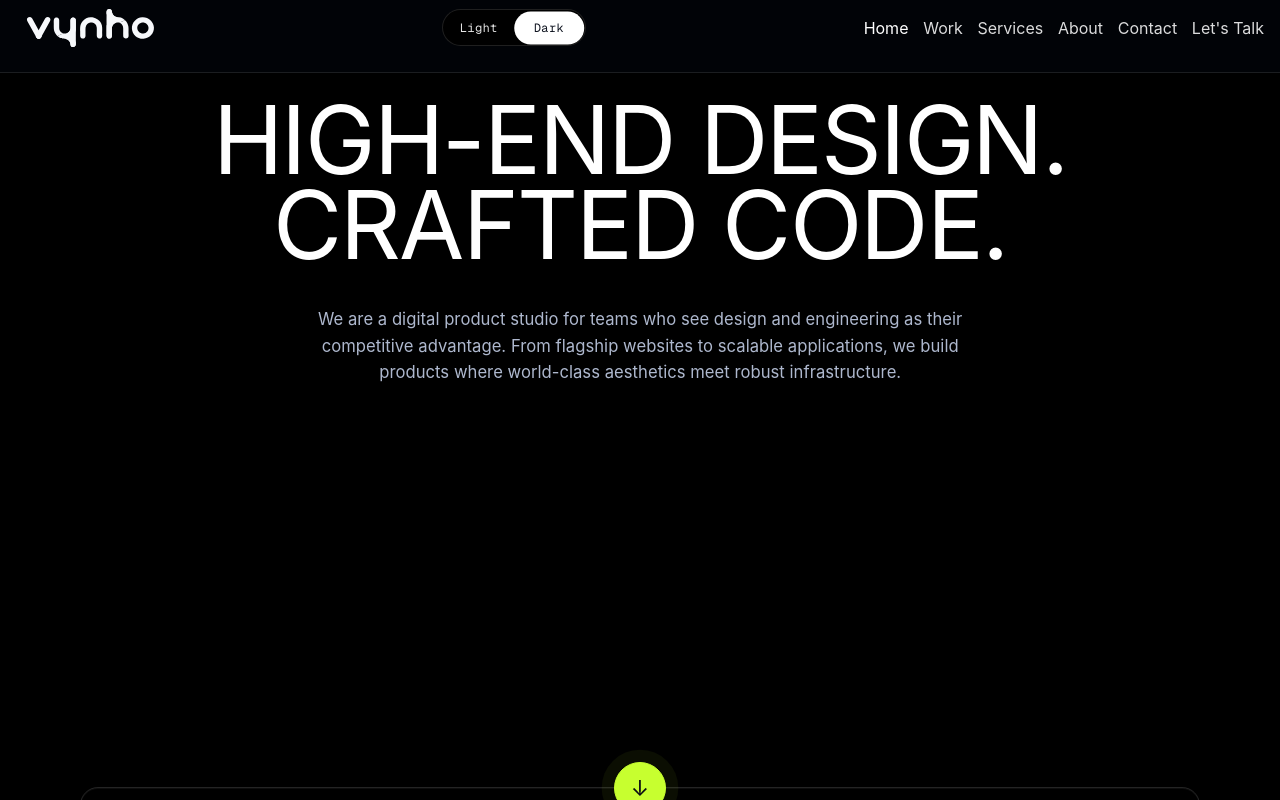
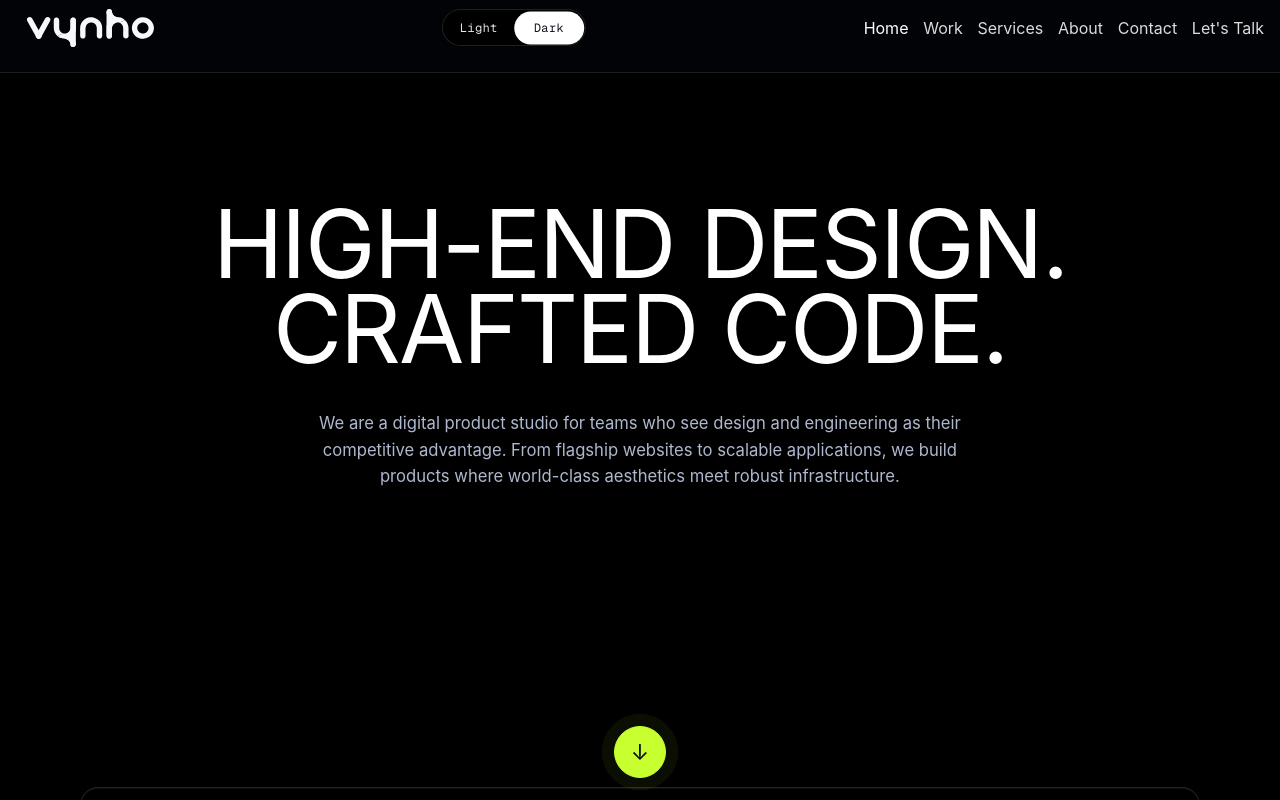
Before and after one commit to vynho-dev/vynho-website, a React (Vite) app: page / in a window 1280 px wide. Shown: the top 800 px of the page. Built offline with nearby package versions, Linux system fonts and the light colour scheme; a web font is replaced by a local one.

Commit message:
home light/dark theme fix

```diff
--- a/src/components/about/AboutHero.tsx
+++ b/src/components/about/AboutHero.tsx
@@ -1,4 +1,3 @@
-import { Reveal } from '@/components/motion/Reveal'
 import { HeroTextAnimation } from '@/components/motion/HeroTextAnimation'
 
 export function AboutHero() {
@@ -17,11 +16,6 @@ export function AboutHero() {
           titleClassName="vabt-hero-title"
           copyClassName="vabt-hero-copy"
         />
-        <Reveal delayMs={200}>
-          <a className="vabt-down-btn" href="#metrics" aria-label="Scroll to metrics">
-            ↓
-          </a>
-        </Reveal>
       </div>
     </section>
   )
--- a/src/components/services/ServicesHero.tsx
+++ b/src/components/services/ServicesHero.tsx
@@ -1,4 +1,3 @@
-import { Reveal } from '@/components/motion/Reveal'
 import { HeroTextAnimation } from '@/components/motion/HeroTextAnimation'
 
 export function ServicesHero() {
--- a/src/styles/contact.css
+++ b/src/styles/contact.css
@@ -5,7 +5,7 @@
 }
 
 .vct-page-hero {
-  padding: clamp(80px, 12vw, 140px) 0;
+  padding: clamp(76px, 10vw, 136px) 0 clamp(56px, 7vw, 84px);
   text-align: center;
 }
 
@@ -18,7 +18,7 @@
 
 .vct-page-hero p {
   margin: 14px auto 0;
-  max-width: 60ch;
+  max-width: 74ch;
   color: var(--agency-text-muted);
 }
 
--- a/src/styles/home.css
+++ b/src/styles/home.css
@@ -1290,7 +1290,6 @@
   }
 }
 
-.vh-hero-copy,
 #work .vh-section-copy,
 .vh-services-editorial .vh-section-copy,
 #models .vh-section-copy,
@@ -1395,8 +1394,8 @@
   align-items: stretch !important;
   justify-content: flex-start !important;
   min-height: 100dvh !important;
-  padding-top: clamp(20px, 3vh, 32px) !important;
-  padding-bottom: clamp(44px, 6vh, 72px) !important;
+  padding-top: clamp(76px, 10vw, 136px) !important;
+  padding-bottom: clamp(56px, 7vw, 84px) !important;
   background: #000;
   overflow: clip;
 }
@@ -1410,7 +1409,7 @@
   gap: clamp(10px, 1.4vw, 18px) !important;
   padding-top: 0 !important;
   padding-bottom: 0 !important;
-  min-height: calc(100dvh - clamp(20px, 3vh, 32px) - clamp(44px, 6vh, 72px));
+  min-height: calc(100dvh - clamp(76px, 10vw, 136px) - clamp(56px, 7vw, 84px));
 }
 
 .vh-hero-title {
@@ -1428,7 +1427,7 @@
   position: relative;
   z-index: 5;
   margin-top: clamp(14px, 2.4vh, 26px);
-  max-width: 64ch !important;
+  max-width: 74ch !important;
   font-size: clamp(15px, 1.3vw, 19px) !important;
   text-align: center !important;
   line-height: 1.6 !important;
@@ -1526,15 +1525,15 @@
 }
 
 :root[data-theme='light'] .vh-hero {
-  background: #000;
+  background: transparent;
 }
 
 :root[data-theme='light'] .vh-hero-title {
-  color: #fff;
+  color: #0f172a;
 }
 
 :root[data-theme='light'] .vh-hero-copy {
-  color: #fff;
+  color: #334155;
 }
 
 @media (max-width: 880px) {
@@ -1544,7 +1543,7 @@
   }
 
   .vh-hero-copy {
-    max-width: 60ch !important;
+    max-width: 74ch !important;
     margin-top: clamp(12px, 2.2vh, 22px);
   }
 }
--- a/src/styles/services.css
+++ b/src/styles/services.css
@@ -9,7 +9,7 @@
 }
 
 .vsv-hero {
-  padding: clamp(70px, 9vw, 122px) 0 clamp(56px, 7vw, 84px);
+  padding: clamp(76px, 10vw, 136px) 0 clamp(56px, 7vw, 84px);
 }
 
 .vsv-hero-inner {
@@ -27,7 +27,7 @@
 
 .vsv-hero-copy {
   margin-top: 14px;
-  max-width: 76ch;
+  max-width: 74ch;
   color: var(--agency-text-muted);
 }
 
--- a/src/styles/work.css
+++ b/src/styles/work.css
@@ -5,7 +5,7 @@
 }
 
 .vwk-hero {
-  padding: clamp(72px, 9vw, 124px) 0 clamp(42px, 6vw, 68px);
+  padding: clamp(76px, 10vw, 136px) 0 clamp(56px, 7vw, 84px);
 }
 
 .vwk-hero-inner {
@@ -22,7 +22,7 @@
 }
 
 .vwk-hero-copy {
-  margin-top: 16px;
+  margin-top: 14px;
   max-width: 74ch;
   color: var(--agency-text-muted);
 }
```
